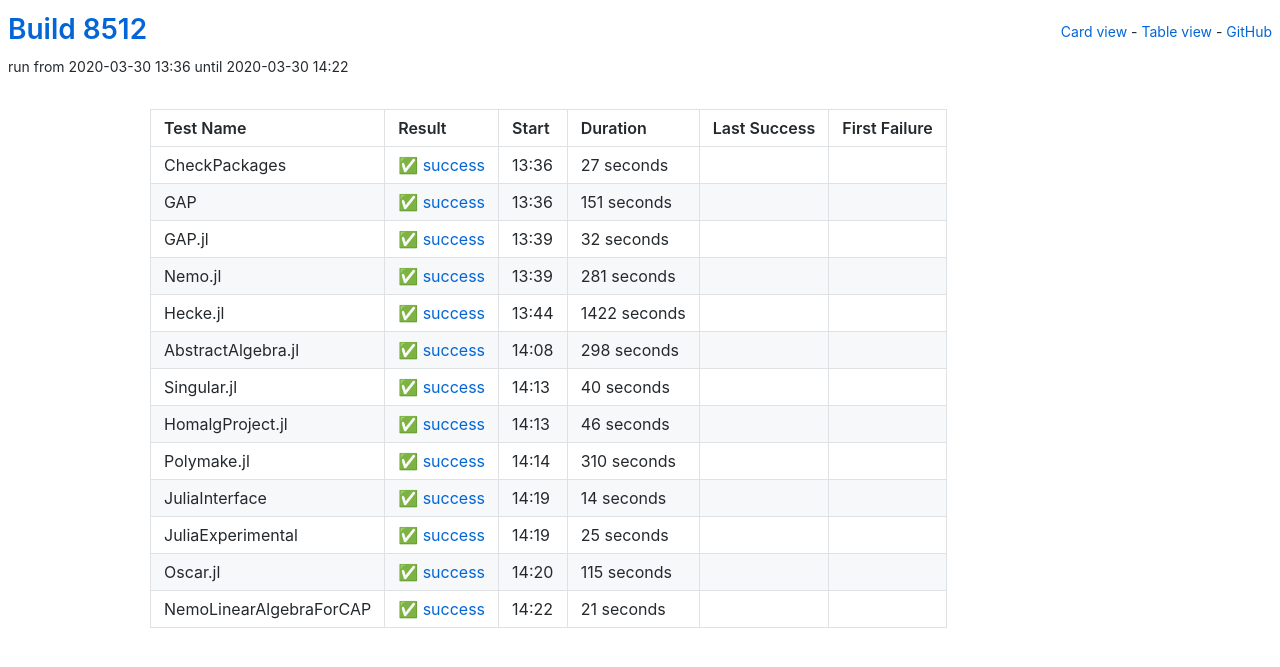
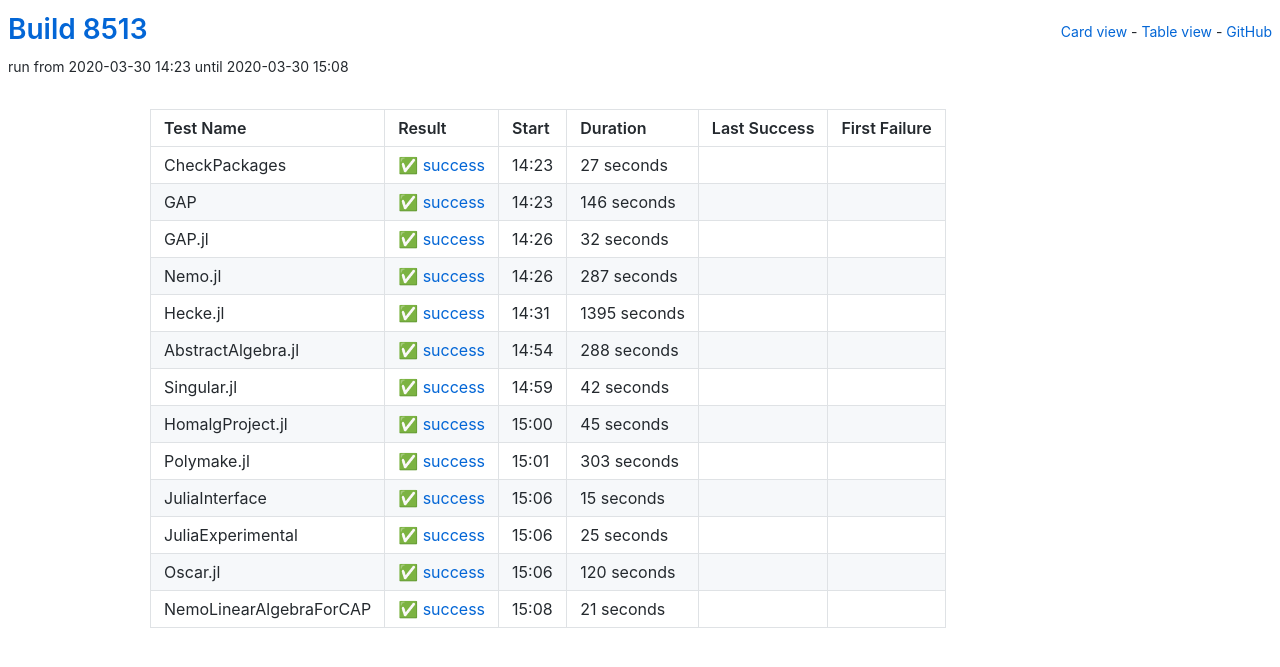
Before and after one commit to oscar-system/oscar-ci-status, a Jekyll site: the page built from table.html, in a window 1280 px wide. Shown: the top 667 px of the page. Built offline with Jekyll 4.4.1, drawn with Linux system fonts in a browser that asks for light colours.

Commit message:
Build 8513

```diff
--- a/_data/ci.yml
+++ b/_data/ci.yml
@@ -1,5 +1,5 @@
-build: 8512
-build_url: https://oscarci.mathematik.uni-kl.de/job/oscar/8512/
+build: 8513
+build_url: https://oscarci.mathematik.uni-kl.de/job/oscar/8513/
 job: oscar
 tests:
 - duration: 27
@@ -8,20 +8,20 @@
   first_failure_url: null
   last_success: false
   last_success_url: null
-  log: https://oscarci.mathematik.uni-kl.de/job/oscar/8512/artifact/logs/build-8512/CheckPackages.log
+  log: https://oscarci.mathematik.uni-kl.de/job/oscar/8513/artifact/logs/build-8513/CheckPackages.log
   name: CheckPackages
-  start: 2020-03-30 13:36
+  start: 2020-03-30 14:23
   status: success
   success: true
-- duration: 151
+- duration: 146
   exitcode: 0
   first_failure: false
   first_failure_url: null
   last_success: false
   last_success_url: null
-  log: https://oscarci.mathematik.uni-kl.de/job/oscar/8512/artifact/logs/build-8512/GAP.log
+  log: https://oscarci.mathematik.uni-kl.de/job/oscar/8513/artifact/logs/build-8513/GAP.log
   name: GAP
-  start: 2020-03-30 13:36
+  start: 2020-03-30 14:23
   status: success
   success: true
 - duration: 32
@@ -30,86 +30,86 @@
   first_failure_url: null
   last_success: false
   last_success_url: null
-  log: https://oscarci.mathematik.uni-kl.de/job/oscar/8512/artifact/logs/build-8512/GAP.jl.log
+  log: https://oscarci.mathematik.uni-kl.de/job/oscar/8513/artifact/logs/build-8513/GAP.jl.log
   name: GAP.jl
-  start: 2020-03-30 13:39
+  start: 2020-03-30 14:26
   status: success
   success: true
-- duration: 281
+- duration: 287
   exitcode: 0
   first_failure: false
   first_failure_url: null
   last_success: false
   last_success_url: null
-  log: https://oscarci.mathematik.uni-kl.de/job/oscar/8512/artifact/logs/build-8512/Nemo.jl.log
+  log: https://oscarci.mathematik.uni-kl.de/job/oscar/8513/artifact/logs/build-8513/Nemo.jl.log
   name: Nemo.jl
-  start: 2020-03-30 13:39
+  start: 2020-03-30 14:26
   status: success
   success: true
-- duration: 1422
+- duration: 1395
   exitcode: 0
   first_failure: false
   first_failure_url: null
   last_success: false
   last_success_url: null
-  log: https://oscarci.mathematik.uni-kl.de/job/oscar/8512/artifact/logs/build-8512/Hecke.jl.log
+  log: https://oscarci.mathematik.uni-kl.de/job/oscar/8513/artifact/logs/build-8513/Hecke.jl.log
   name: Hecke.jl
-  start: 2020-03-30 13:44
+  start: 2020-03-30 14:31
   status: success
   success: true
-- duration: 298
+- duration: 288
   exitcode: 0
   first_failure: false
   first_failure_url: null
   last_success: false
   last_success_url: null
-  log: https://oscarci.mathematik.uni-kl.de/job/oscar/8512/artifact/logs/build-8512/AbstractAlgebra.jl.log
+  log: https://oscarci.mathematik.uni-kl.de/job/oscar/8513/artifact/logs/build-8513/AbstractAlgebra.jl.log
   name: AbstractAlgebra.jl
-  start: 2020-03-30 14:08
+  start: 2020-03-30 14:54
   status: success
   success: true
-- duration: 40
+- duration: 42
   exitcode: 0
   first_failure: false
   first_failure_url: null
   last_success: false
   last_success_url: null
-  log: https://oscarci.mathematik.uni-kl.de/job/oscar/8512/artifact/logs/build-8512/Singular.jl.log
+  log: https://oscarci.mathematik.uni-kl.de/job/oscar/8513/artifact/logs/build-8513/Singular.jl.log
   name: Singular.jl
-  start: 2020-03-30 14:13
+  start: 2020-03-30 14:59
   status: success
   success: true
-- duration: 46
+- duration: 45
   exitcode: 0
   first_failure: false
   first_failure_url: null
   last_success: false
   last_success_url: null
-  log: https://oscarci.mathematik.uni-kl.de/job/oscar/8512/artifact/logs/build-8512/HomalgProject.jl.log
+  log: https://oscarci.mathematik.uni-kl.de/job/oscar/8513/artifact/logs/build-8513/HomalgProject.jl.log
   name: HomalgProject.jl
-  start: 2020-03-30 14:13
+  start: 2020-03-30 15:00
   status: success
   success: true
-- duration: 310
+- duration: 303
   exitcode: 0
   first_failure: false
   first_failure_url: null
   last_success: false
   last_success_url: null
-  log: https://oscarci.mathematik.uni-kl.de/job/oscar/8512/artifact/logs/build-8512/Polymake.jl.log
+  log: https://oscarci.mathematik.uni-kl.de/job/oscar/8513/artifact/logs/build-8513/Polymake.jl.log
   name: Polymake.jl
-  start: 2020-03-30 14:14
+  start: 2020-03-30 15:01
   status: success
   success: true
-- duration: 14
+- duration: 15
   exitcode: 0
   first_failure: false
   first_failure_url: null
   last_success: false
   last_success_url: null
-  log: https://oscarci.mathematik.uni-kl.de/job/oscar/8512/artifact/logs/build-8512/JuliaInterface.log
+  log: https://oscarci.mathematik.uni-kl.de/job/oscar/8513/artifact/logs/build-8513/JuliaInterface.log
   name: JuliaInterface
-  start: 2020-03-30 14:19
+  start: 2020-03-30 15:06
   status: success
   success: true
 - duration: 25
@@ -118,20 +118,20 @@
   first_failure_url: null
   last_success: false
   last_success_url: null
-  log: https://oscarci.mathematik.uni-kl.de/job/oscar/8512/artifact/logs/build-8512/JuliaExperimental.log
+  log: https://oscarci.mathematik.uni-kl.de/job/oscar/8513/artifact/logs/build-8513/JuliaExperimental.log
   name: JuliaExperimental
-  start: 2020-03-30 14:19
+  start: 2020-03-30 15:06
   status: success
   success: true
-- duration: 115
+- duration: 120
   exitcode: 0
   first_failure: false
   first_failure_url: null
   last_success: false
   last_success_url: null
-  log: https://oscarci.mathematik.uni-kl.de/job/oscar/8512/artifact/logs/build-8512/Oscar.jl.log
+  log: https://oscarci.mathematik.uni-kl.de/job/oscar/8513/artifact/logs/build-8513/Oscar.jl.log
   name: Oscar.jl
-  start: 2020-03-30 14:20
+  start: 2020-03-30 15:06
   status: success
   success: true
 - duration: 21
@@ -140,8 +140,8 @@
   first_failure_url: null
   last_success: false
   last_success_url: null
-  log: https://oscarci.mathematik.uni-kl.de/job/oscar/8512/artifact/logs/build-8512/NemoLinearAlgebraForCAP.log
+  log: https://oscarci.mathematik.uni-kl.de/job/oscar/8513/artifact/logs/build-8513/NemoLinearAlgebraForCAP.log
   name: NemoLinearAlgebraForCAP
-  start: 2020-03-30 14:22
+  start: 2020-03-30 15:08
   status: success
   success: true
```
Also changed, not shown: README.md.
